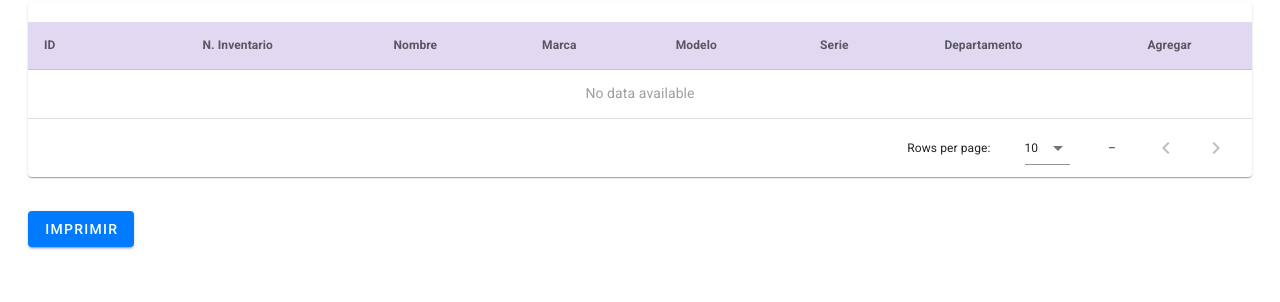
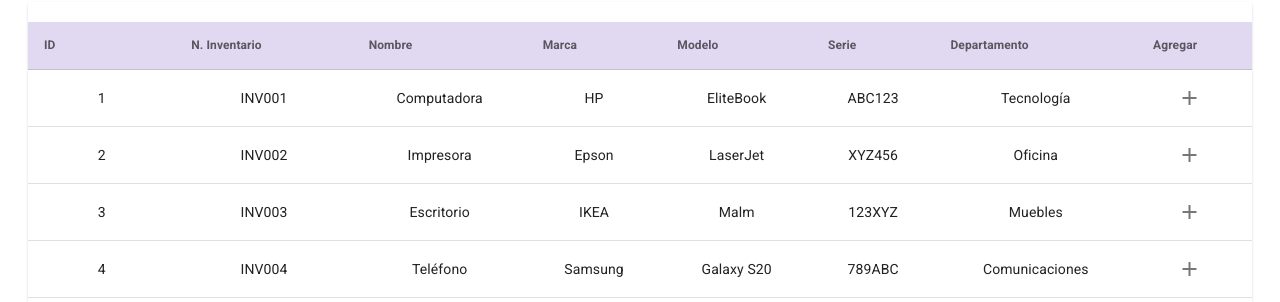
Before and after one commit to albertocordov/InvenTec-vue, a Vue app: page /valesResguardo in a window 1280 px wide. Shown: the part 498-800 px from the top of the page. Built offline with nearby package versions, Linux system fonts and the light colour scheme; no server answers.

Commit message:
Datos prueba en vales

```diff
--- a/src/views/valesResguardo.vue
+++ b/src/views/valesResguardo.vue
@@ -124,7 +124,12 @@ export default {
         { text: 'Departamento', value: 'NombreDepartamento' },
         { text: 'Agregar', value: 'agregar', sortable: false }
       ],
-      activos: []
+      activos: [
+        { "aID": 1, "NoInventario": "INV001", "Nombre": "Computadora", "Marca": "HP", "Modelo": "EliteBook", "Serie": "ABC123", "NombreDepartamento": "Tecnología" },
+        { "aID": 2, "NoInventario": "INV002", "Nombre": "Impresora", "Marca": "Epson", "Modelo": "LaserJet", "Serie": "XYZ456", "NombreDepartamento": "Oficina" },
+        { "aID": 3, "NoInventario": "INV003", "Nombre": "Escritorio", "Marca": "IKEA", "Modelo": "Malm", "Serie": "123XYZ", "NombreDepartamento": "Muebles" },
+        { "aID": 4, "NoInventario": "INV004", "Nombre": "Teléfono", "Marca": "Samsung", "Modelo": "Galaxy S20", "Serie": "789ABC", "NombreDepartamento": "Comunicaciones" },
+      ]
     };
   },
   computed: {
@@ -340,7 +345,8 @@ export default {
   created() {
     axios.get('http://localhost:3000/api/vales/inventory')
       .then(response => {
-        this.activos = response.data;
+        // this.activos = response.data;
+        console.log(responser.data);
       })
       .catch(error => {
         console.error('Error al cargar el inventario', error);
```
